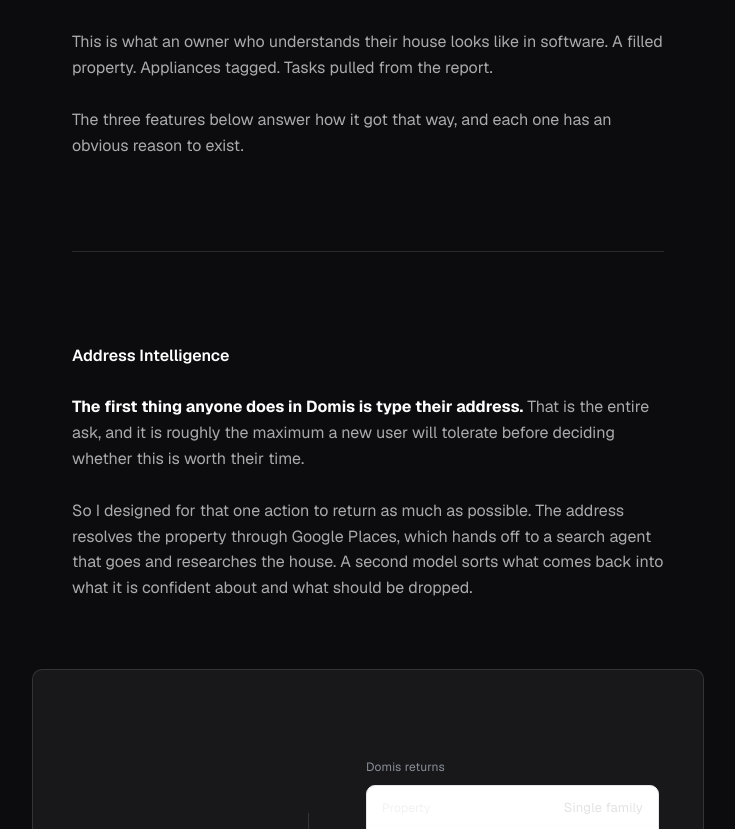
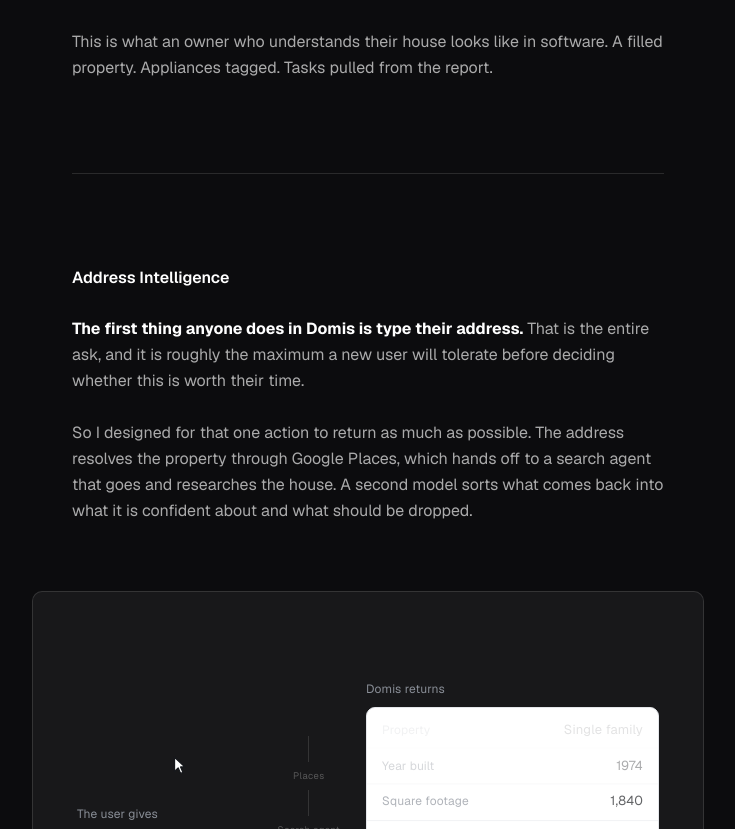
Before and after one commit to hridaew/hridaew-portfolio, a Next.js app: page /domis in a window 1280 px wide. Shown: the part 3797-4626 px from the top of the page, without its empty margins (272-1007 px from the left). Built offline with nearby package versions, Linux system fonts and the light colour scheme.

Commit message:
Remove known-home features lead-in paragraph
Drop the three-features transition line under The home, known.

Co-authored-by: hridaew <hridaew@users.noreply.github.com>

```diff
--- a/src/components/domis/DomisCaseStudyBody.tsx
+++ b/src/components/domis/DomisCaseStudyBody.tsx
@@ -317,10 +317,6 @@ export function DomisCaseStudyBody() {
               This is what an owner who understands their house looks like in
               software. A filled property. Appliances tagged. Tasks pulled from
               the report.
-            </p>
-            <p>
-              The three features below answer how it got that way, and each one
-              has an obvious reason to exist.
             </p>
           </div>
         </Reveal>
```
